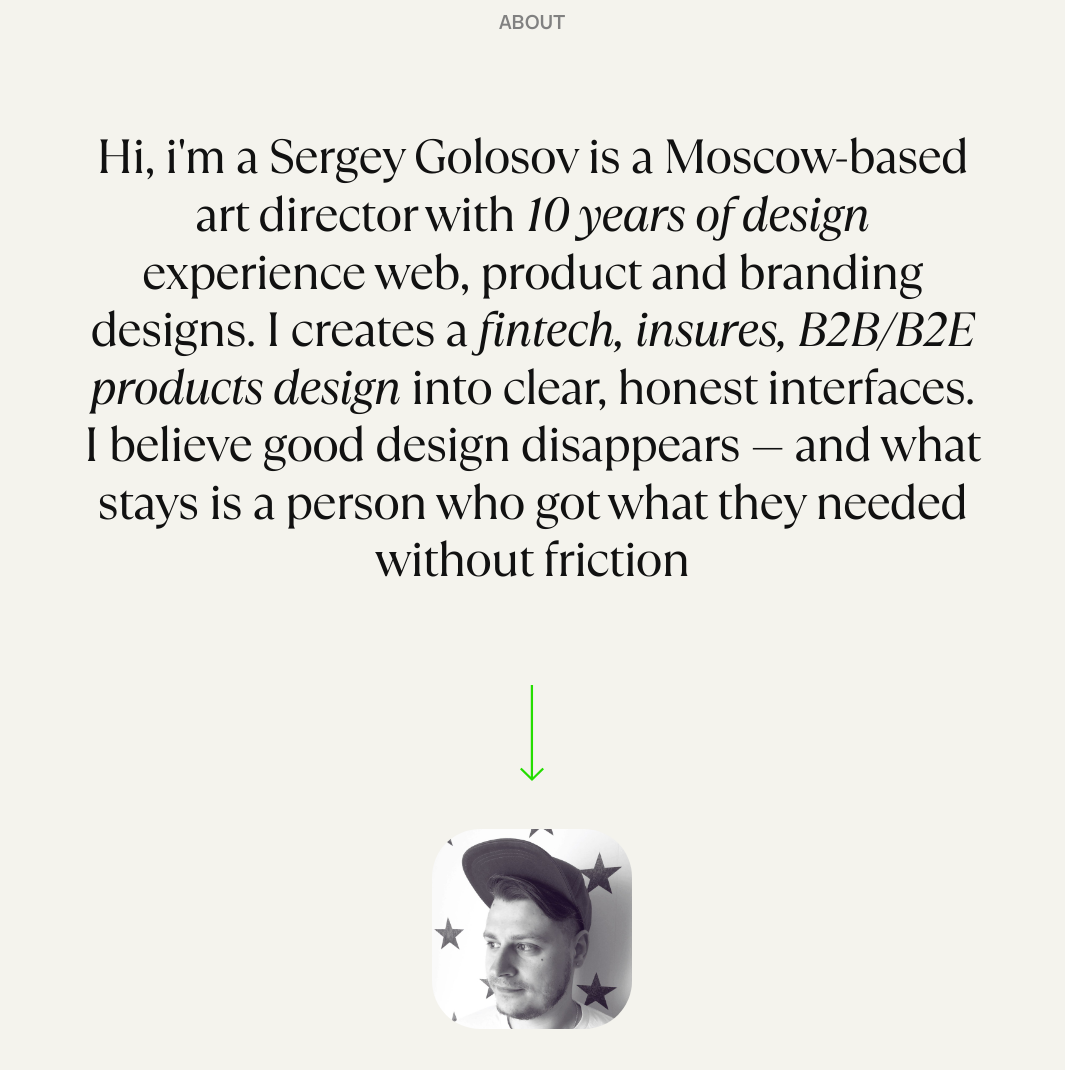
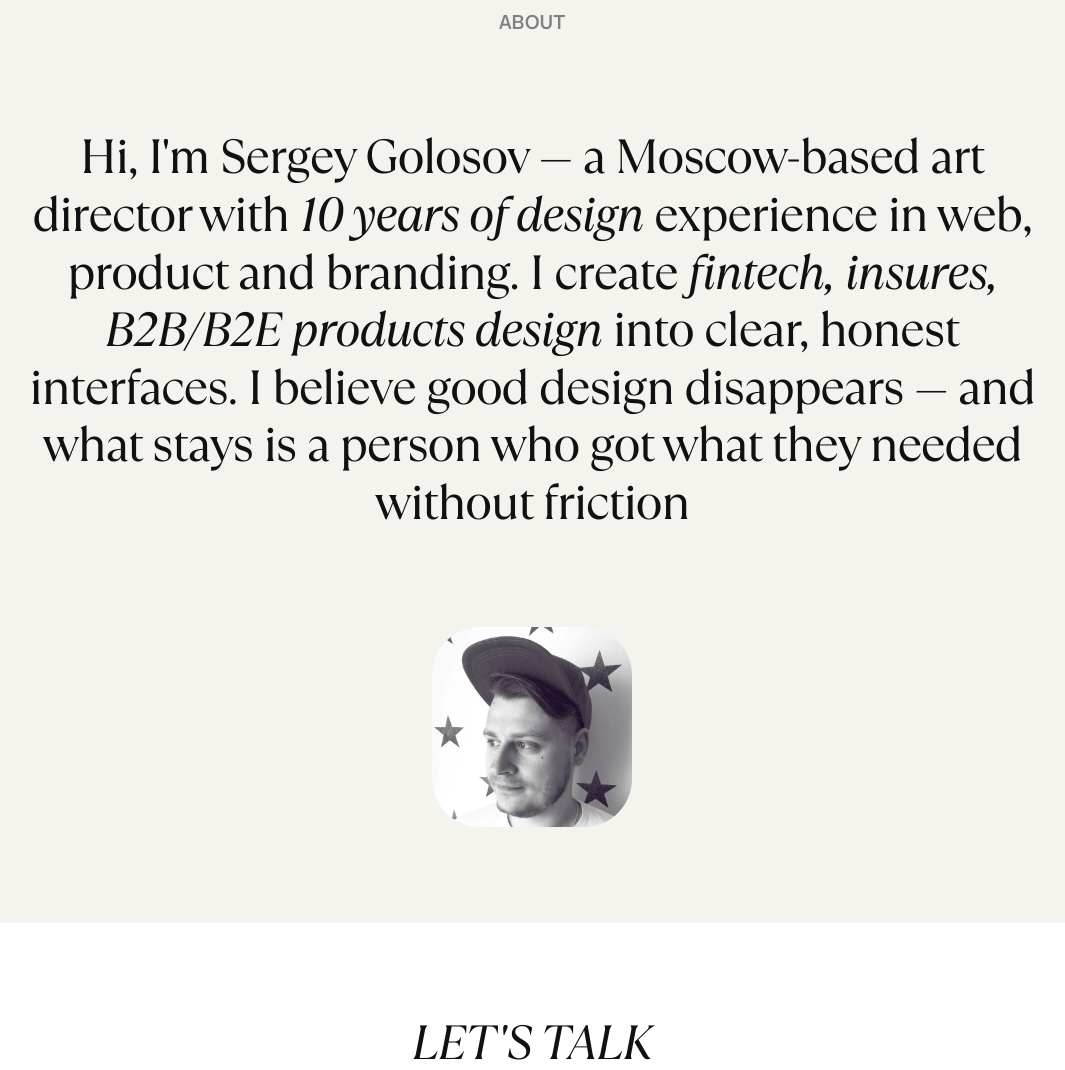
Before and after one commit to Serjmolo/portfolio, a website: page index.html in a window 1280 px wide. Shown: the part 3040-4110 px from the top of the page, without its empty margins (108-1173 px from the left). Drawn offline with Linux system fonts and the light colour scheme.

Commit message:
Refactor about section in index.html for clarity, add package.json and package-lock.json for dependency management, and remove unused SVG assets to streamline the project structure.

```diff
--- a/css/style.css
+++ b/css/style.css
@@ -276,7 +276,7 @@ a {
 
 .about {
   background: var(--surface);
-  padding: 96px 120px;
+  padding: 96px 0;
   display: flex;
   flex-direction: column;
   align-items: center;
@@ -292,16 +292,12 @@ a {
   line-height: 1.2;
   letter-spacing: -1.44px;
   color: var(--text-primary);
-  max-width: 900px;
+  width: 100%;
+  padding: 0 120px;
 }
 
 .about__bio em {
   font-style: italic;
-}
-
-.about__arrow {
-  height: 96px;
-  width: auto;
 }
 
 .about__photo {
--- a/index.html
+++ b/index.html
@@ -158,13 +158,12 @@
     <section class="about" id="about">
       <p class="about__label">About</p>
       <p class="about__bio">
-        Hi, i'm a Sergey Golosov is a Moscow-based art director with
+        Hi, I'm Sergey Golosov — a Moscow-based art director with
         <em>10 years of design</em>
-        experience web, product and branding designs. I creates a
+        experience in web, product and branding. I create
         <em>fintech, insures, B2B/B2E products design</em>
         into clear, honest interfaces. I believe good design disappears — and what stays is a person who got what they needed without friction
       </p>
-      <img class="about__arrow" src="assets/images/arrow-down.svg" alt="">
       <img class="about__photo" src="assets/images/photo.jpg" alt="Sergey Golosov">
     </section>
 
--- /dev/null
+++ b/package.json
@@ -0,0 +1,5 @@
+{
+  "devDependencies": {
+    "puppeteer": "^24.43.0"
+  }
+}
```
Also changed, not shown: .claude/settings.local.json (added), assets/images/cover-fantons-bg.svg (deleted), assets/images/cover-fantons-ellipse.svg (deleted), assets/images/cover-fantons.jpg, assets/images/cover-kalinka.jpg, assets/images/cover-vstz.jpg, 5 other files.
